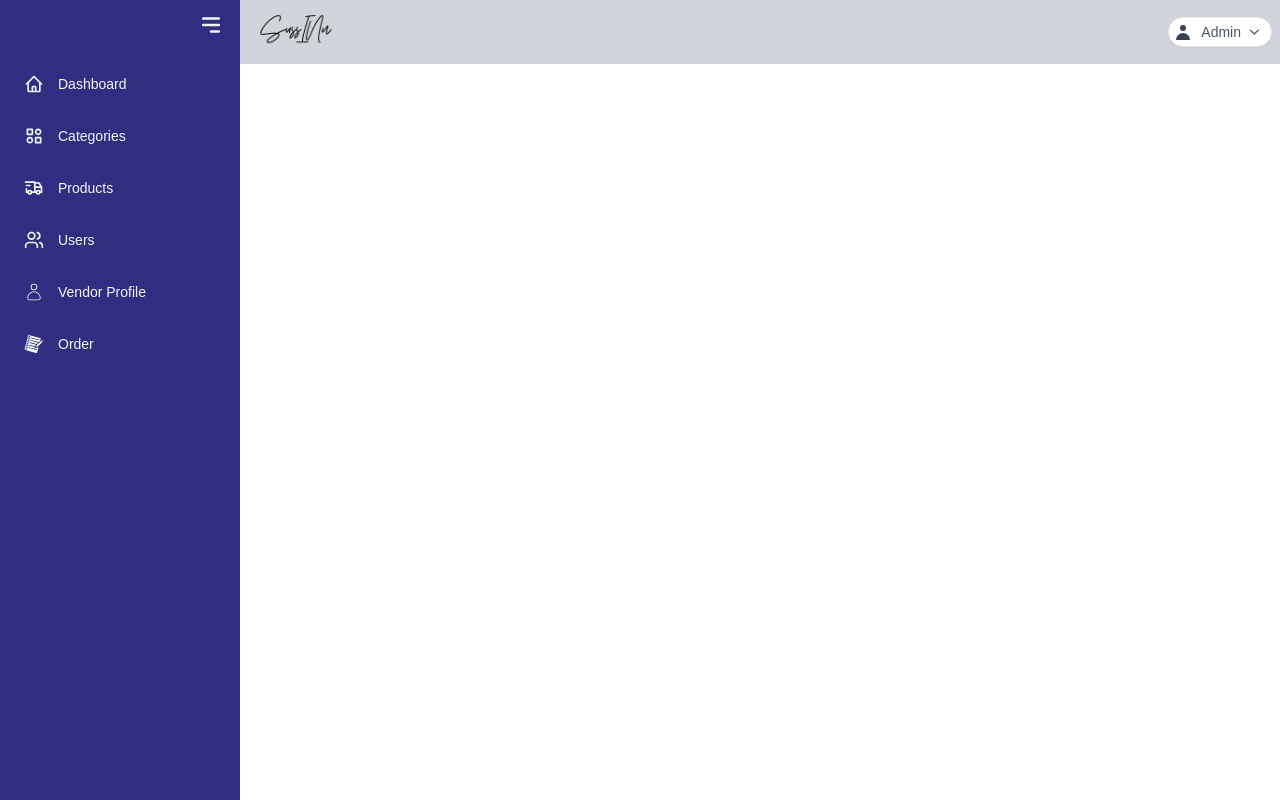
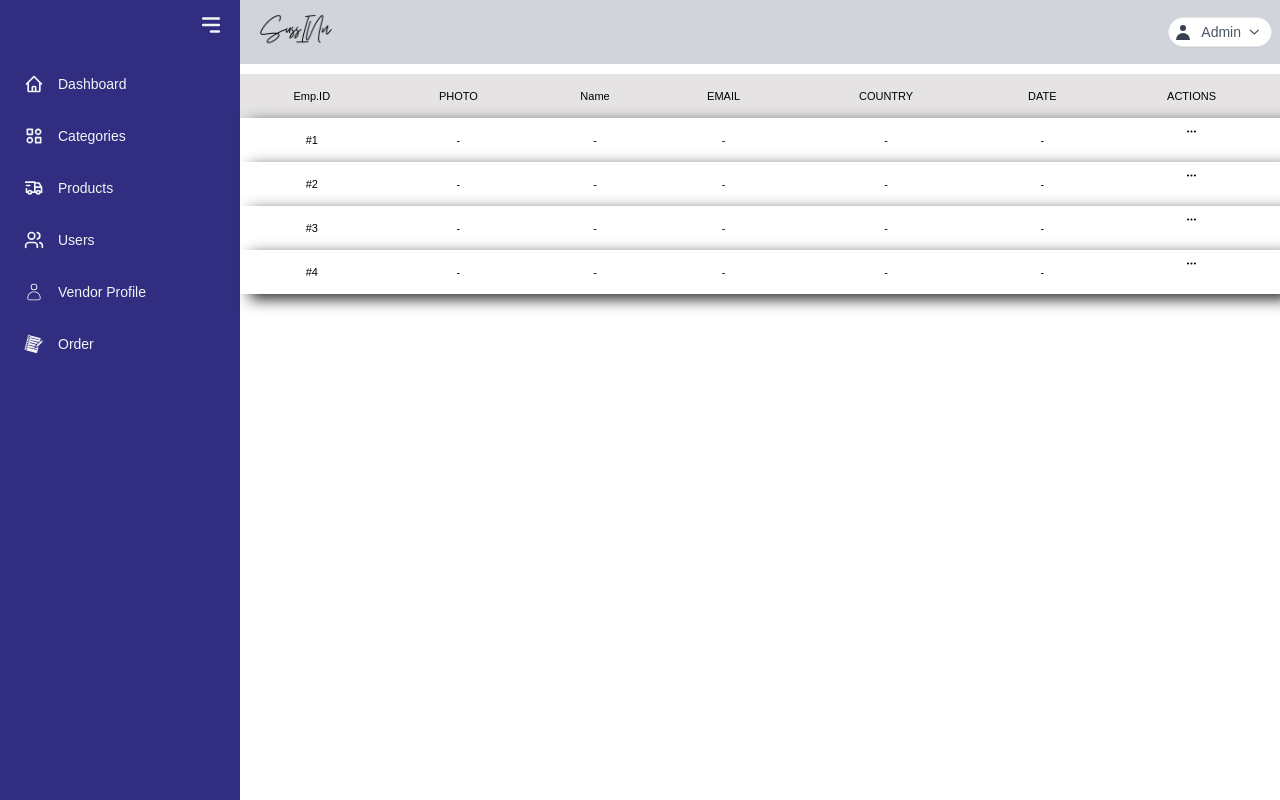
Before and after one commit to m-yunus/Sussin-Admin, a React (Create React App) app: page /dashboard/table in a window 1280 px wide. Built offline with nearby package versions, Linux system fonts and the light colour scheme.

Commit message:
data table added

```diff
--- a/src/Admin/Components/Dashboard/Dashboard.js
+++ b/src/Admin/Components/Dashboard/Dashboard.js
@@ -12,7 +12,7 @@ const Dashboard = () => {
     setDropDown(!DropDownOpen);
   };
   return (
-    <section className="flex w-full ">
+    <section className="flex w-full  ">
      <Sidebar/>
       <div className="text-xl text-gray-900 font-semibold w-full h-screen flex flex-col ">
         <div className="bg-gray-300 h-16 w-full p-2 flex justify-between items-center">
--- /dev/null
+++ b/src/Admin/Components/DataTable/DataTable.css
@@ -0,0 +1,49 @@
+.popup-table {
+    margin-top: 10px;
+  border-collapse: collapse;
+  width: 100%;
+  font-size: 11px;
+  color: #000;
+  font-weight: 100;
+  background-color: grey;
+}
+.popup-table tr{
+height: 27px!important;
+
+}
+.popup-table td {
+  border: px solid white;
+
+  padding: 8px;
+
+
+  text-align:center;
+  gap: 10rem!important;
+}
+.head-titles{
+    background-color: rgb(229, 227, 227);
+
+}
+.clms{
+  box-shadow:10px 5px 15px  rgb(41, 40, 40);
+  background-color: white;
+
+  margin-top: 2rem;
+  padding-top: 3rem;
+
+
+}
+.dot-icon{
+  display: flex;
+  justify-content: center;
+  align-items: center;
+}
+
+
+@media(max-width:382px){
+  .popup-table{
+    font-size: 2.5vw;
+    height: 460px;
+  }
+
+}
--- /dev/null
+++ b/src/Admin/Components/DataTable/DataTable.js
@@ -0,0 +1,68 @@
+import React from 'react'
+import './DataTable.css'
+import { BsThreeDots } from 'react-icons/bs';
+
+const DataTable = () => {
+  return (
+    <>
+
+    <table className="popup-table">
+              <tbody>
+                <tr className='head-titles'>
+                  <td>Emp.ID</td>
+                  <td>PHOTO</td>
+                  <td>Name</td>
+                  <td>EMAIL</td>
+                  <td>COUNTRY</td>
+                  <td>DATE</td>
+                  <td >ACTIONS</td>
+                </tr>
+                <tr className='clms'>
+                  <td >#1</td>
+                  <td>-</td>
+                  <td>-</td>
+                  <td>-</td>
+                  <td>-</td>
+                  <td>-</td>
+                  <td className='dot-icon'><BsThreeDots/></td>
+                </tr>
+                <tr className='clms'>
+                  <td>#2</td>
+                  <td>-</td>
+                  <td>-</td>
+                  <td>-</td>
+                  <td>-</td>
+                  <td>-</td>
+
+                  <td className='dot-icon'><BsThreeDots/></td>
+                </tr>
+                <tr className='clms'>
+                  <td>#3</td>
+                  <td>-</td>
+                  <td>-</td>
+                  <td>-</td>
+                  <td>-</td>
+                  <td>-</td>
+
+                  <td className='dot-icon'><BsThreeDots/></td>
+                </tr>
+                <tr className='clms'>
+                  <td>#4</td>
+                  <td>-</td>
+                  <td>-</td>
+                  <td>-</td>
+                  <td>-</td>
+                  <td>-</td>
+
+                  <td className='dot-icon'><BsThreeDots/></td>
+                </tr>
+              </tbody>
+            </table>
+
+
+
+    </>
+  )
+}
+
+export default DataTable
--- a/src/Routes/RouteLayout.js
+++ b/src/Routes/RouteLayout.js
@@ -10,6 +10,7 @@ import Products from "../Admin/Components/products/Products";
 import Users from "../Admin/Components/Users/Users";
 import VendorProfile from "../Admin/Components/Vendor_profile/VendorProfile";
 import Orders from "../Admin/Components/Orders/Orders";
+import DataTable from "../Admin/Components/DataTable/DataTable";
 const RouteLayout = () => {
   return (
     <>
@@ -24,6 +25,7 @@ const RouteLayout = () => {
             <Route path="users" element={<Users />} />
             <Route path="vendorProfile" element={<VendorProfile />} />
             <Route path="order" element={<Orders />} />
+            <Route path="table" element={<DataTable />} />
 
           </Route>
         </Routes>
```
